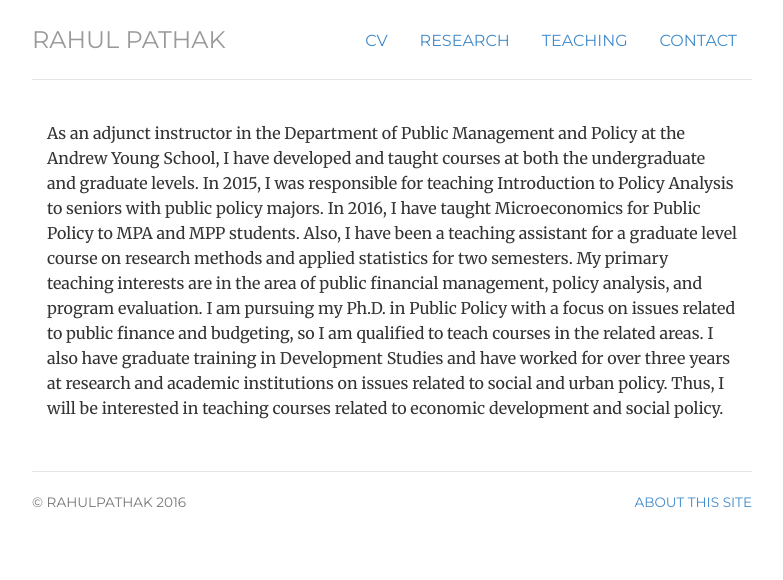
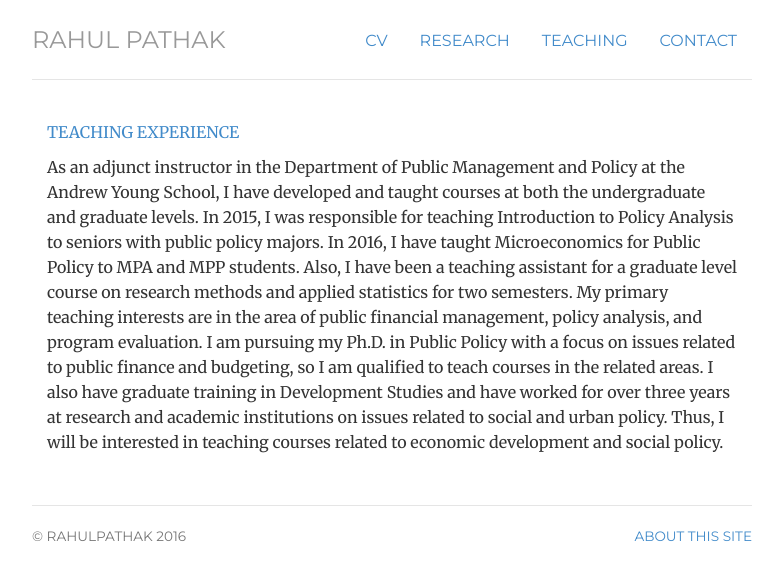
Before and after one commit to pathak-rahul/pathak-rahul.github.io, a Jekyll site: the page built from teaching/index.html, in a window 1280 px wide. Shown: the top 580 px of the page, without its empty margins (248-1031 px from the left). Built offline with Jekyll 4.4.1, drawn with Linux system fonts in a browser that asks for light colours.

Commit message:
Update index.html

```diff
--- a/teaching/index.html
+++ b/teaching/index.html
@@ -5,6 +5,8 @@ title: teaching
 <!-- <div class="jumbotron"> -->
 <div class="row marketing">
 		<div class="col-sm-12">
+
+<p class="text-primary">TEACHING EXPERIENCE</p>
 
 	</div>
 	<div itemscope itemtype="http://data-vocabulary.org/Person" class="col-sm-12">
```
